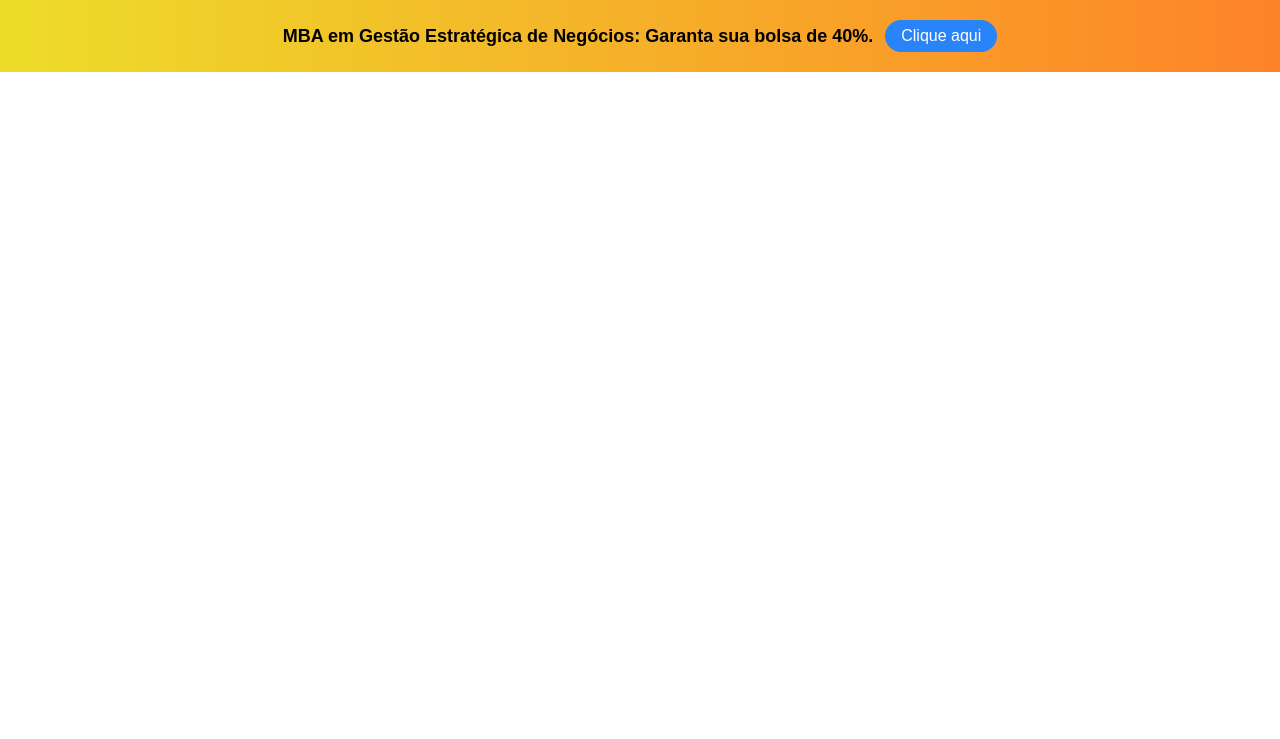
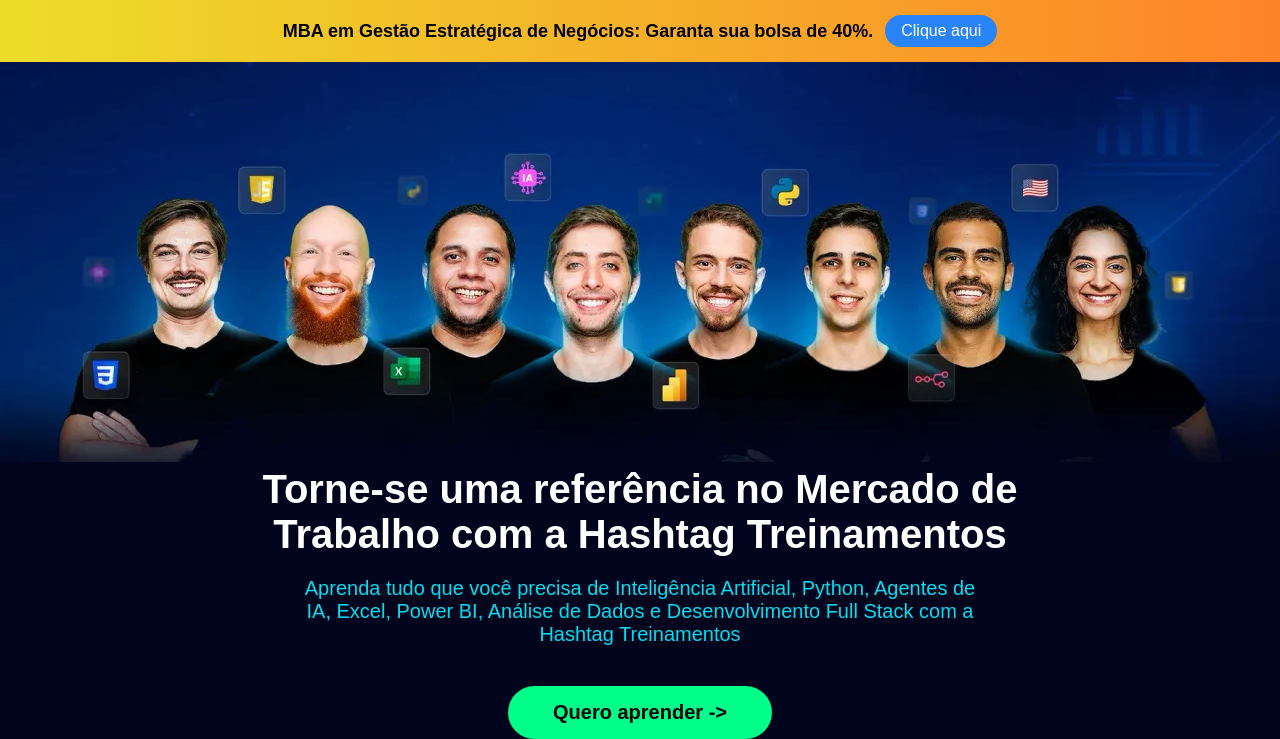
Before and after one commit to Eder-Rafael-Avila/HashTag-Treinamento, a plain HTML site: page index.html in a window 1280 px wide. Shown: the part 86-825 px from the top of the page. Before the commit the page ends 800 px from the top, so only its background shows below. Drawn offline with Linux system fonts and the light colour scheme.

Commit message:
finalização
cópia finalizada

```diff
--- a/index.html
+++ b/index.html
@@ -36,5 +36,24 @@
         </p>
         <button id="botao-propaganda">Clique aqui</button>
     </div>
+    <div class="conteudo">
+    </div>
+    <div class="texto">
+        <div class="container-h2">
+            <h2>
+                Torne-se uma referência no Mercado de Trabalho com a Hashtag Treinamentos
+            </h2>
+        </div>
+            <div class="container-p">
+                <p>
+                    Aprenda tudo que você precisa de Inteligência Artificial, Python, Agentes de IA, Excel, Power BI, Análise de Dados e Desenvolvimento Full Stack com a Hashtag Treinamentos
+                </p>
+            </div>
+    </div>
+    <div class="quero-aprender">
+        <button>
+            Quero aprender ->
+        </button>
+    </div>
 </body>
 </html>
--- a/style.css
+++ b/style.css
@@ -7,6 +7,10 @@
 
 html {
     font-size: 10px;
+}
+
+body {
+    background-color: #00041C;
 }
 
 body, html {
@@ -91,7 +95,7 @@
     gap: 1.2rem;
 
     background: linear-gradient(90deg, #EDDD2A, #FE8328);
-    padding: 2rem 1.6rem;
+    padding: 1.5rem 1.6rem;
 }
 
 .propaganda p {
@@ -109,3 +113,62 @@
     padding: 0.7rem 1.6rem;
     border-radius: 2.5rem;
 }
+
+.conteudo {
+    background: #00041C url(imagens/imagem.webp);
+    width: 100%;
+    height: 40rem;
+}
+
+.texto {
+    display: flex;
+    flex-direction: column;
+    justify-content: start;
+    align-items: center;
+
+    width: 100%;
+    margin-top: 0.5rem;
+}
+
+.texto .container-h2 {
+    width: 80rem;
+}
+
+.texto h2 {
+    color: white;
+    font-size: 4rem;
+    text-align: center;
+}
+
+.texto .container-p {
+    width: 70rem;
+}
+
+.texto p {
+    margin-top: 2rem;
+    font-size: 2rem;
+    color: #03DEEF;
+    text-align: center;
+}
+
+.quero-aprender {
+    display: flex;
+    justify-content: center;
+
+    margin-top: 4rem;
+    width: 100%;
+}
+
+.quero-aprender button {
+    padding: 1.5rem 4.5rem;
+    font-size: 2rem;
+    font-weight: 600;
+    border-radius: 4rem;
+    border: none;
+    background-color: #00FF88;
+    transition-duration: 0.2s;
+}
+
+.quero-aprender button:hover {
+    font-size: 2.2rem;
+}
```
Also changed, not shown: imagens/imagem.webp (added).
